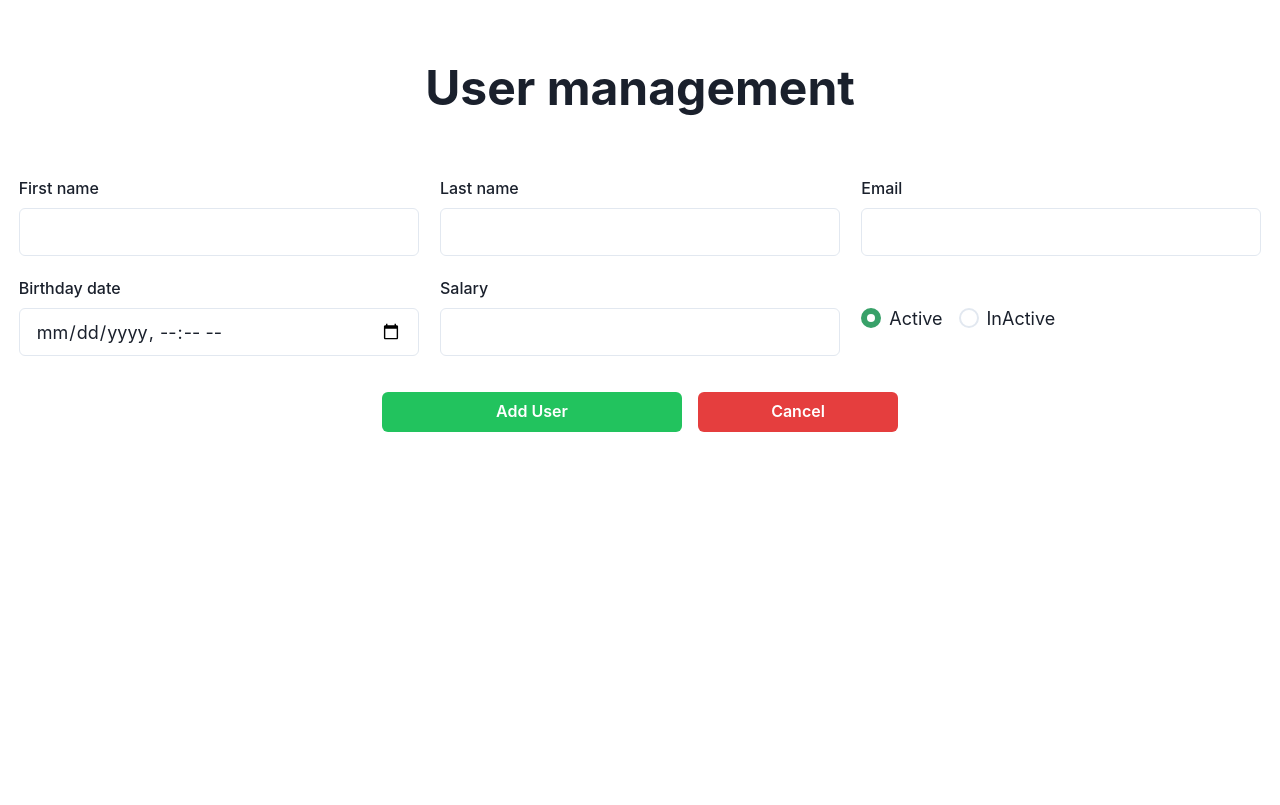
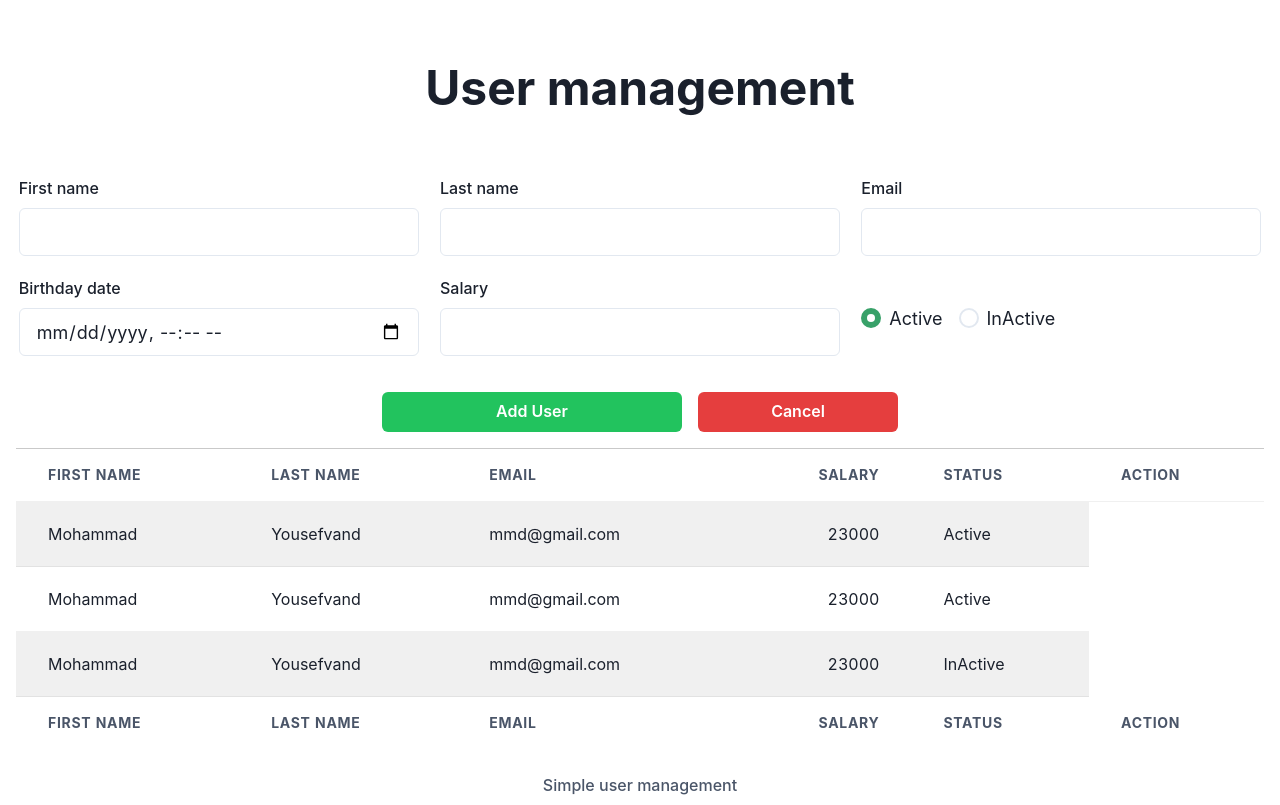
Before and after one commit to blackvoidx/User-management, a Next.js app: page / in a window 1280 px wide. Built offline with nearby package versions, Linux system fonts and the light colour scheme.

Commit message:
feat: create UserList component and initial config

```diff
--- /dev/null
+++ b/components/UserList.tsx
@@ -0,0 +1,66 @@
+import {
+    Table,
+    Thead,
+    Tbody,
+    Tfoot,
+    Tr,
+    Th,
+    Td,
+    TableCaption,
+    TableContainer,
+} from '@chakra-ui/react'
+
+const UserList = () => {
+    return (
+        <TableContainer width="100%" marginTop={4} borderTop="1px solid #c9c9c9">
+            <Table variant='striped' colorScheme="blackAlpha" size="lg">
+                <TableCaption>Simple user management</TableCaption>
+                <Thead>
+                    <Tr>
+                        <Th>First name</Th>
+                        <Th>Last name</Th>
+                        <Th>Email</Th>
+                        <Th isNumeric>Salary</Th>
+                        <Th>status</Th>
+                        <Th>Action</Th>
+                    </Tr>
+                </Thead>
+                <Tbody>
+                    <Tr>
+                        <Td>Mohammad</Td>
+                        <Td>Yousefvand</Td>
+                        <Td>mmd@gmail.com</Td>
+                        <Td isNumeric>23000</Td>
+                        <Td>Active</Td>
+                    </Tr>
+                    <Tr>
+                        <Td>Mohammad</Td>
+                        <Td>Yousefvand</Td>
+                        <Td>mmd@gmail.com</Td>
+                        <Td isNumeric>23000</Td>
+                        <Td>Active</Td>
+                    </Tr>
+                    <Tr>
+                        <Td>Mohammad</Td>
+                        <Td>Yousefvand</Td>
+                        <Td>mmd@gmail.com</Td>
+                        <Td isNumeric>23000</Td>
+                        <Td>InActive</Td>
+                    </Tr>
+                </Tbody>
+                <Tfoot>
+                    <Tr>
+                        <Th>First name</Th>
+                        <Th>Last name</Th>
+                        <Th>Email</Th>
+                        <Th isNumeric>Salary</Th>
+                        <Th>status</Th>
+                        <Th>Action</Th>
+                    </Tr>
+                </Tfoot>
+            </Table>
+        </TableContainer>
+    )
+}
+
+export default UserList
--- a/pages/index.tsx
+++ b/pages/index.tsx
@@ -1,6 +1,7 @@
 import Head from 'next/head'
 import { Container, Heading } from '@chakra-ui/react'
 import AddUserForm from '../components/AddUserForm'
+import UserList from '../components/UserList'
 
 export default function Home() {
   return (
@@ -14,6 +15,7 @@ export default function Home() {
       <Container maxW="8xl" bg="whiteAlpha.300" paddingTop={'16'} centerContent>
         <Heading as="h2" size="2xl">User management</Heading>
         <AddUserForm />
+        <UserList />
       </Container>
     </>
   )
```
